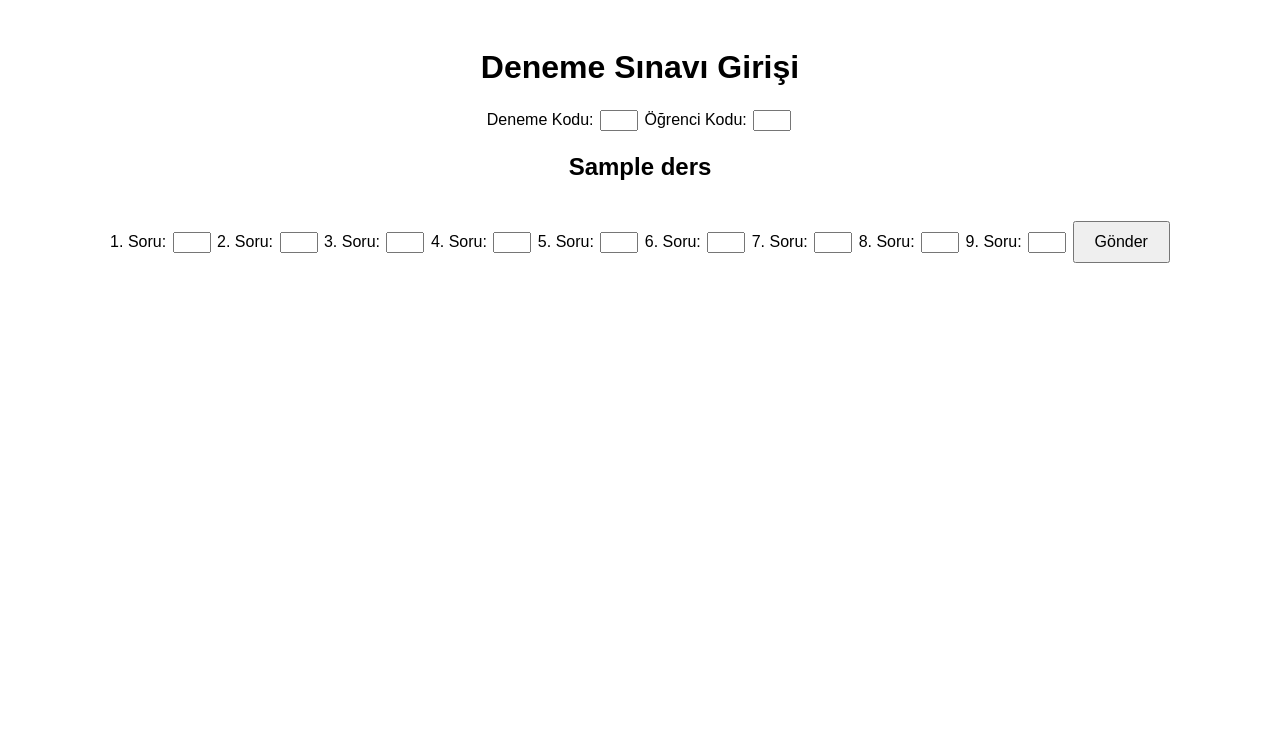
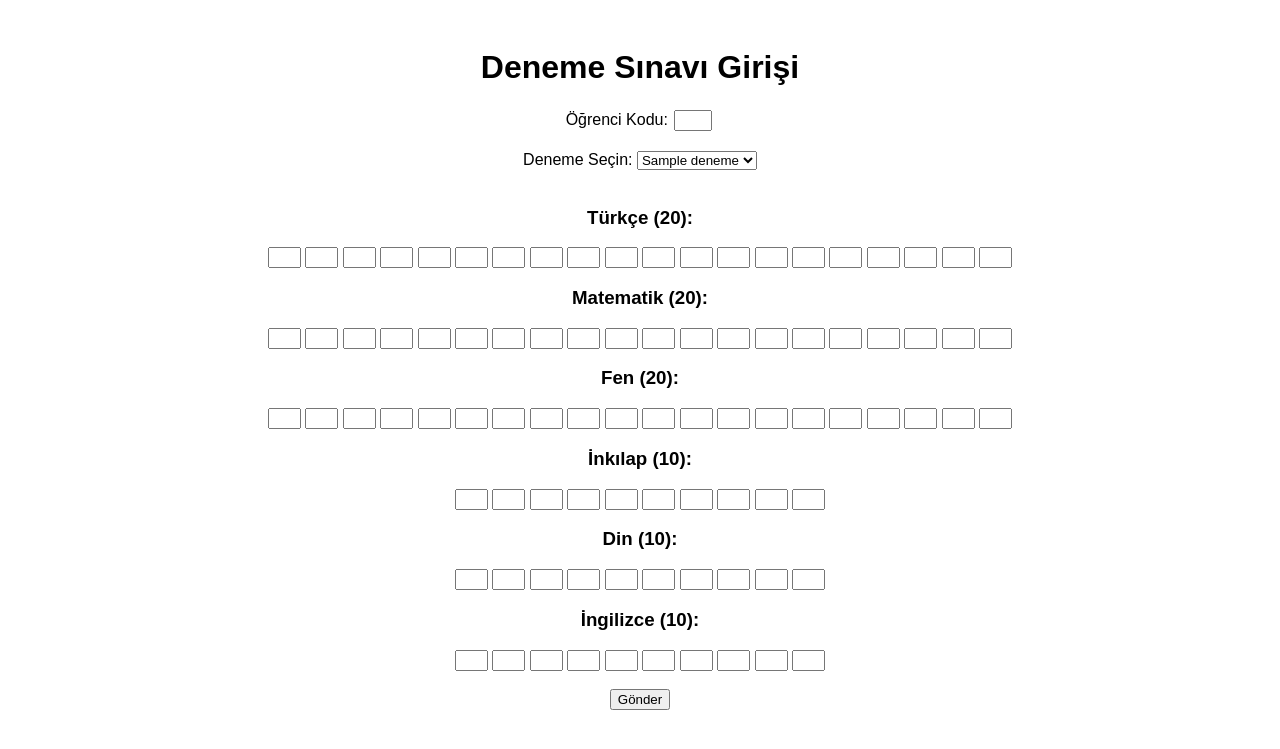
Before and after one commit to muratdeveli03/deneme-sinav-app, a Flask app: template templates/index.html in a window 1280 px wide. Shown: the top 749 px of the page. Run offline with Flask 3, Linux system fonts and the light colour scheme; the template is opened without the code that fills it: most values are stand-ins (such as "Sample title", 1, 10 or a date in 2020).

Commit message:
Update index.html

```diff
--- a/templates/index.html
+++ b/templates/index.html
@@ -6,25 +6,50 @@
     <link rel="stylesheet" href="{{ url_for('static', filename='style.css') }}">
 </head>
 <body>
-    <div class="container">
-        <h1>Deneme Sınavı Girişi</h1>
-        <form method="POST">
-            <label for="deneme_kodu">Deneme Kodu:</label>
-            <input type="text" id="deneme_kodu" name="deneme_kodu" required>
+    <h1>Deneme Sınavı Girişi</h1>
+    <form action="/sonuc" method="post">
+        <label for="kod">Öğrenci Kodu:</label>
+        <input type="text" id="kod" name="kod" required><br><br>
 
-            <label for="ogrenci_kodu">Öğrenci Kodu:</label>
-            <input type="text" id="ogrenci_kodu" name="ogrenci_kodu" required>
+        <label for="deneme">Deneme Seçin:</label>
+        <select name="deneme" id="deneme" required>
+            {% for deneme in denemeler %}
+                <option value="{{ deneme }}">{{ deneme }}</option>
+            {% endfor %}
+        </select><br><br>
 
-            {% for ders, soru_sayisi in dersler.items() %}
-                <h2>{{ ders }}</h2>
-                {% for i in range(1, soru_sayisi + 1) %}
-                    <label for="{{ ders }}_{{ i }}">{{ i }}. Soru:</label>
-                    <input type="text" id="{{ ders }}_{{ i }}" name="{{ ders }}_{{ i }}" maxlength="1">
-                {% endfor %}
-            {% endfor %}
+        <h3>Türkçe (20):</h3>
+        {% for i in range(20) %}
+            <input name="Turkce_{{ i }}" maxlength="1" size="1">
+        {% endfor %}
 
-            <button type="submit">Gönder</button>
-        </form>
-    </div>
+        <h3>Matematik (20):</h3>
+        {% for i in range(20) %}
+            <input name="Matematik_{{ i }}" maxlength="1" size="1">
+        {% endfor %}
+
+        <h3>Fen (20):</h3>
+        {% for i in range(20) %}
+            <input name="Fen_{{ i }}" maxlength="1" size="1">
+        {% endfor %}
+
+        <h3>İnkılap (10):</h3>
+        {% for i in range(10) %}
+            <input name="Inkilap_{{ i }}" maxlength="1" size="1">
+        {% endfor %}
+
+        <h3>Din (10):</h3>
+        {% for i in range(10) %}
+            <input name="Din_{{ i }}" maxlength="1" size="1">
+        {% endfor %}
+
+        <h3>İngilizce (10):</h3>
+        {% for i in range(10) %}
+            <input name="Ingilizce_{{ i }}" maxlength="1" size="1">
+        {% endfor %}
+
+        <br><br>
+        <input type="submit" value="Gönder">
+    </form>
 </body>
 </html>
```
